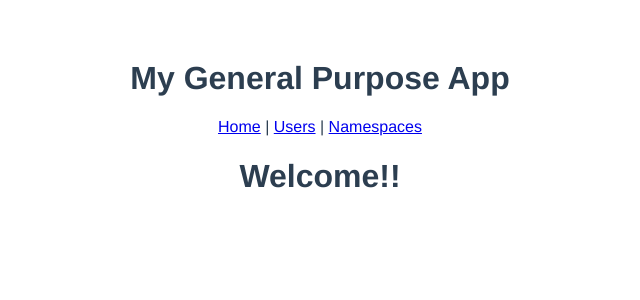
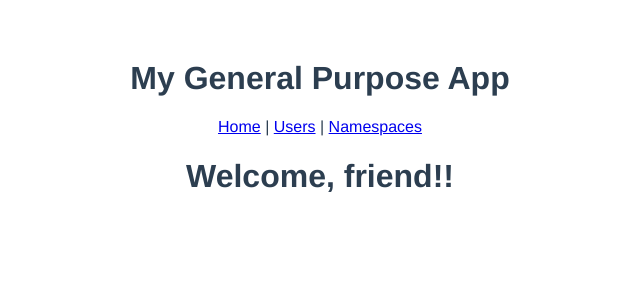
Before and after one commit to coopstools-homebrew/elven-far-seeing-stone, a Vue app: page / in a window 1280 px wide. Shown: the top 300 px of the page, without its empty margins (320-960 px from the left). Built offline with nearby package versions, Linux system fonts and the light colour scheme.

Commit message:
Added greeting endpoint

```diff
--- a/src/components/HelloWorld.vue
+++ b/src/components/HelloWorld.vue
@@ -1,6 +1,6 @@
 <template>
   <div class="hello">
-    <h1>{{ msg }}</h1>
+    <h1>Welcome, {{ msg }}!!</h1>
   </div>
 </template>
 
--- a/src/main.js
+++ b/src/main.js
@@ -20,8 +20,12 @@ const router = new Router({
             path: "/",
             component: HelloWorld,
             props: {
-                msg: "Welcome!!"
+                msg: "friend"
             }
+        }, {
+            path: "/h/:msg",
+            component: HelloWorld,
+            props: true
         }, {
             path: "/users",
             component: Users,
```
